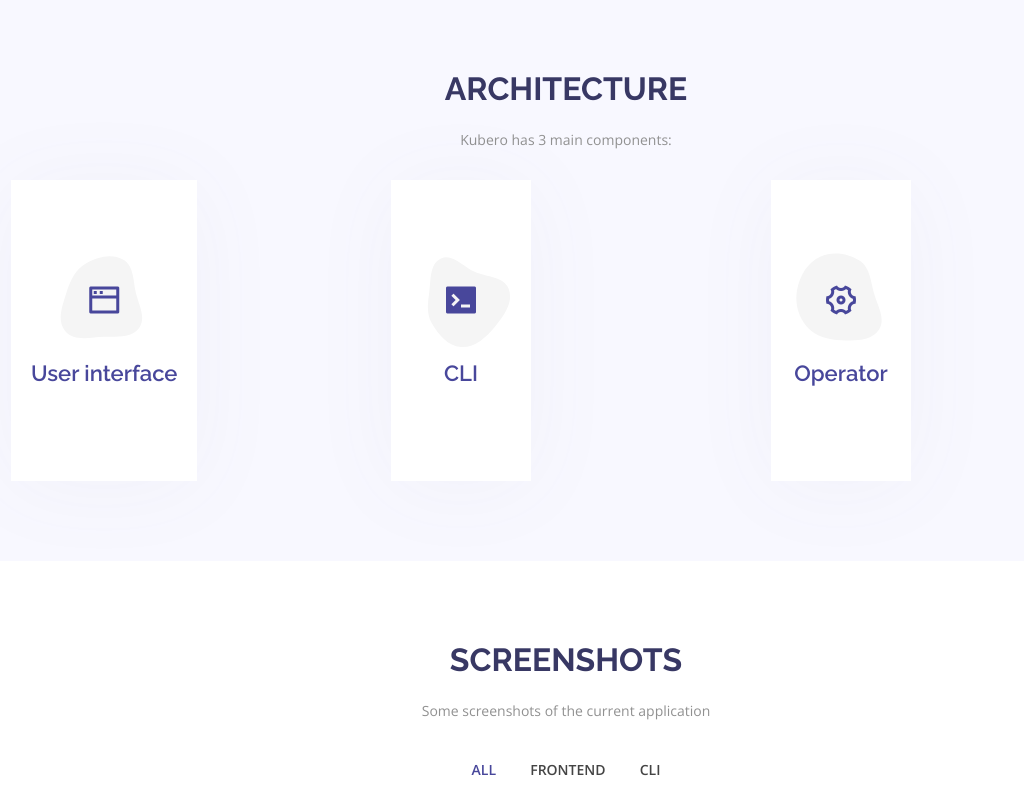
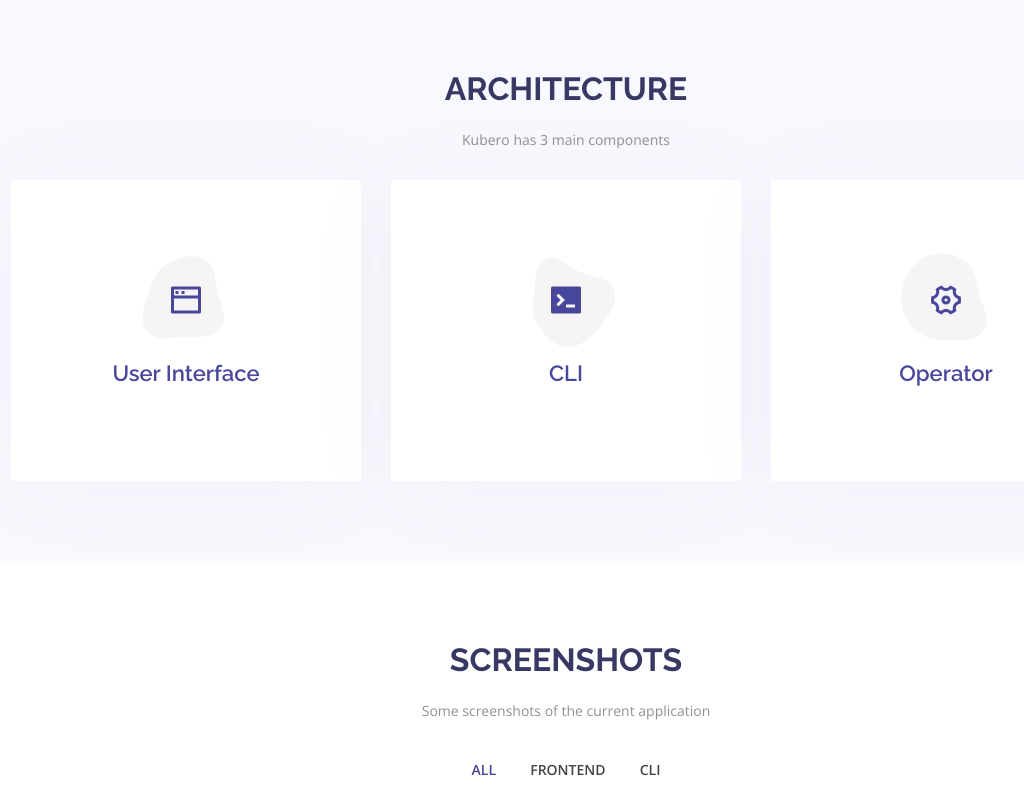
Before and after one commit to kubero-dev/website, a plain HTML site: page index.html in a window 1280 px wide. Shown: the part 1780-2580 px from the top of the page, without its empty margins (74-1098 px from the left). Drawn offline with nearby package versions, Linux system fonts and the light colour scheme.

Commit message:
update some text

```diff
--- a/index.html
+++ b/index.html
@@ -424,11 +424,11 @@
 
         <div class="section-title">
           <h2>Architecture</h2>
-          <p>Kubero has 3 main components:</p>
+          <p>Kubero has 3 main components</p>
         </div>
 
         <div class="row">
-          <div class="col-lg-4 col-md-6 d-flex align-items-stretch" data-aos="zoom-in" data-aos-delay="100">
+          <div class="col-lg-4 col-md-6 align-items-stretch" data-aos="zoom-in" data-aos-delay="100">
             <div class="icon-box">
               <a href="https://github.com/kubero-dev/kubero">
                 <div class="icon">
@@ -437,13 +437,13 @@
                   </svg>
                   <i class="ri-window-line"></i>
                 </div>
-                <h4>User interface</h4>
+                <h4>User Interface</h4>
               </a>
               <p> </p>
             </div>
           </div>
 
-          <div class="col-lg-4 col-md-6 d-flex align-items-stretch mt-4 mt-md-0" data-aos="zoom-in" data-aos-delay="200">
+          <div class="col-lg-4 col-md-6 align-items-stretch mt-4 mt-md-0" data-aos="zoom-in" data-aos-delay="200">
             <div class="icon-box">
               <a href="https://github.com/kubero-dev/kubero-cli">
                 <div class="icon">
@@ -458,7 +458,7 @@
             </div>
           </div>
 
-          <div class="col-lg-4 col-md-6 d-flex align-items-stretch mt-4 mt-lg-0" data-aos="zoom-in" data-aos-delay="300">
+          <div class="col-lg-4 col-md-6 align-items-stretch mt-4 mt-lg-0" data-aos="zoom-in" data-aos-delay="300">
             <div class="icon-box">
               <a href="https://github.com/kubero-dev/kubero-operator">
                 <div class="icon">
@@ -860,7 +860,7 @@
             </li>
 
             <li data-aos="fade-up" data-aos-delay="100">
-              <i class="bx bx-help-circle icon-help"></i> <a data-toggle="collapse" href="#faq-list-2" class="collapsed">Is there user authentication? <i class="bx bx-chevron-down icon-show"></i><i class="bx bx-chevron-up icon-close"></i></a>
+              <i class="bx bx-help-circle icon-help"></i> <a data-toggle="collapse" href="#faq-list-2" class="collapsed">Is there a user authentication? <i class="bx bx-chevron-down icon-show"></i><i class="bx bx-chevron-up icon-close"></i></a>
               <div id="faq-list-2" class="collapse" data-parent=".faq-list">
                 <p>
                  Yes. There is a very simple built in authenticatation for very small teams. For bigger teams, you can use an external authentication provider like Github or any Oauth2 provider.
```
